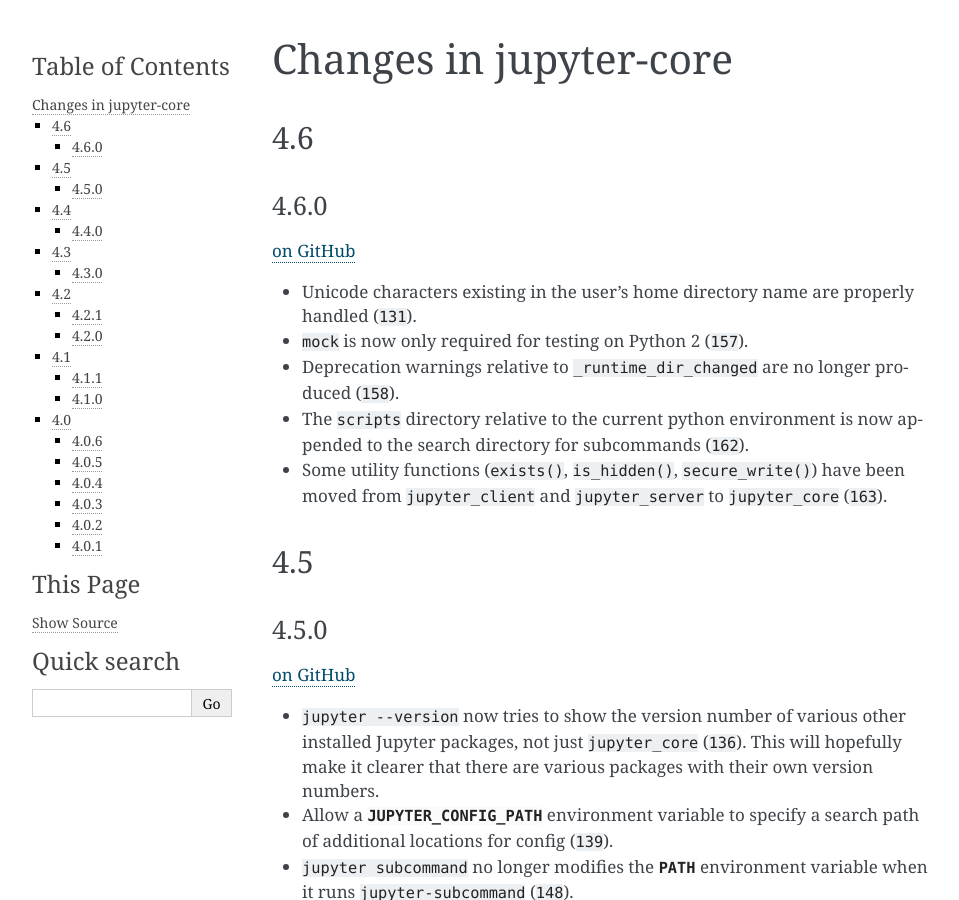
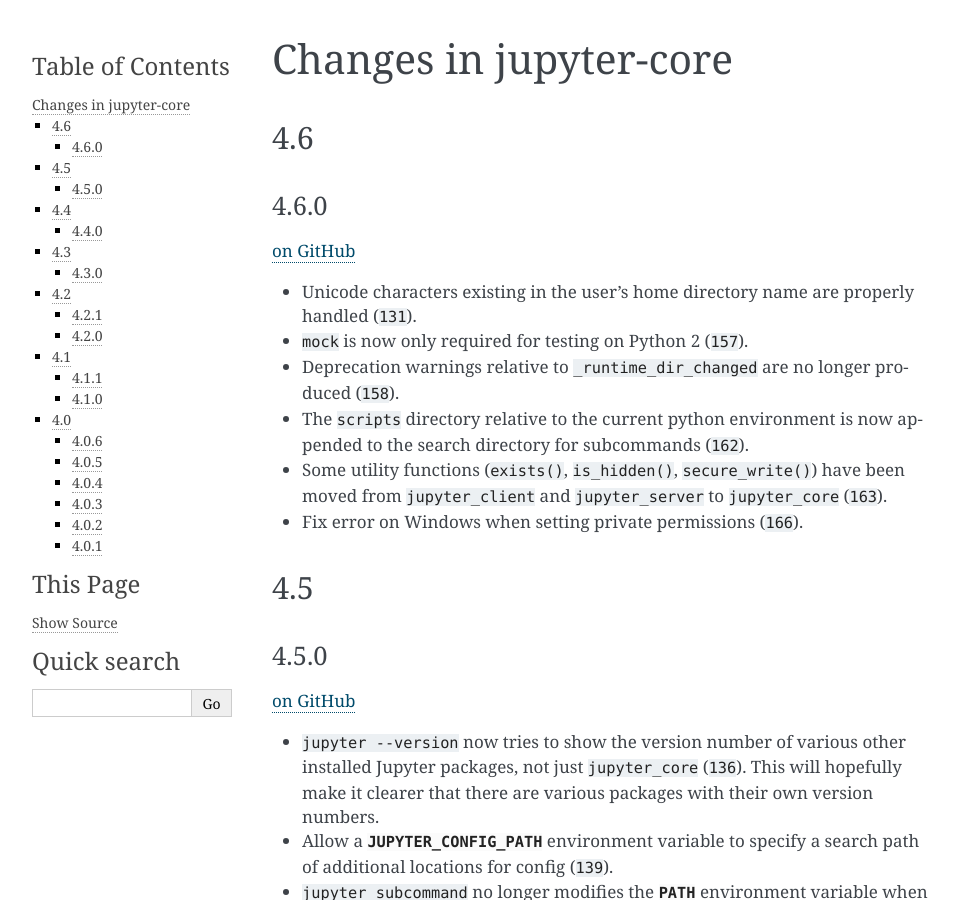
Before and after one commit to jupyter/jupyter_core, a Sphinx documentation site: the page built from docs/changelog.rst, in a window 1280 px wide and 900 px high. Shown: the whole window, without its empty margins (148-1107 px from the left). Built offline with Sphinx 7.4.7, drawn with Linux system fonts in a browser that asks for light colours; cross-references to code outside the pages are shown as plain code.

Commit message:
add 166 to changelog

```diff
--- a/docs/changelog.rst
+++ b/docs/changelog.rst
@@ -20,6 +20,7 @@
 - Some utility functions (``exists()``, ``is_hidden()``, ``secure_write()``)
   have been moved from ``jupyter_client`` and ``jupyter_server`` to
   ``jupyter_core`` (:ghpull:`163`).
+- Fix error on Windows when setting private permissions (:ghpull:`166`).
 
 4.5
 ---
```
